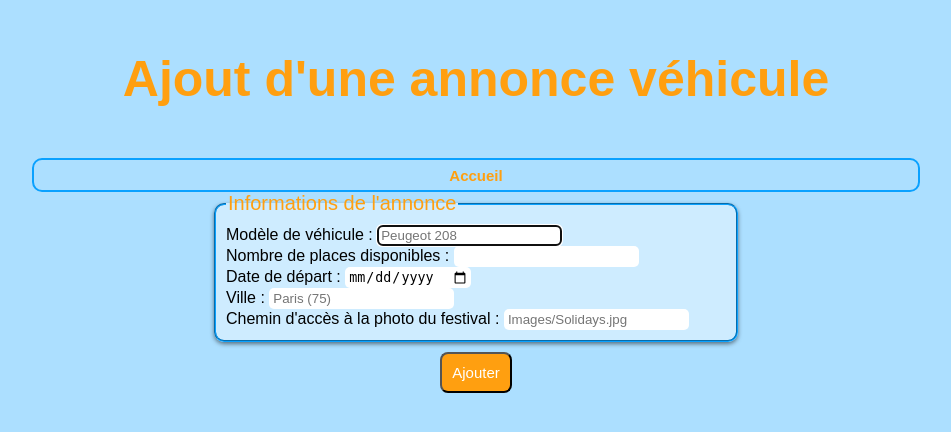
After one commit to evanchr/festivoiturage, a PHP site: page /AjoutVehicule.php in a window 1280 px wide. The commit adds this page. Shown: the top 432 px of the page, without its empty margins (164-1115 px from the left). Run offline with PHP 8.4, Linux system fonts and the light colour scheme.

Commit message:
Nouvelle base

```diff
--- /dev/null
+++ b/AjoutVehicule.php
@@ -0,0 +1,61 @@
+<?php
+session_start();
+
+?>
+
+<!DOCTYPE html>
+<html lang="fr">
+
+<head>
+    <meta charset="utf-8">
+    <link rel="stylesheet" type="text/css" href="Style.php" media="all">
+    <title>Festi'Covoit - Ajout d'un véhicule</title>
+</head>
+
+<body>
+    <h1>Ajout d'une annonce véhicule</h1>
+
+    <div class="menu">
+        <a href="Home.php">
+            <h4>Accueil</h4>
+        </a>
+    </div>
+
+    <form action="ValidationCreationVehicule.php" method="POST">
+        <fieldset>
+            <legend>Informations de l'annonce</legend>
+
+            <label for="type" class="inscription">Modèle de véhicule : </label>
+            <input id="type" type="text" name="nom" minlength="2" placeholder="Peugeot 208" class="champ" value="<?php if (isset($_POST['type'])) echo htmlentities(trim($_POST['type'])); ?>" required autofocus><br>
+
+            <label for="places" class="inscription">Nombre de places disponibles : </label>
+            <input id="places" type="text" name="places" minlength="2" class="champ" value="<?php if (isset($_POST['dateDebut'])) echo htmlentities(trim($_POST['dateDebut'])); ?>" required><br>
+
+            <label for="dateAller" class="inscription">Date de départ : </label>
+            <input id="dateAller" type="date" name="dateFin" minlength="2" class="champ" value="<?php if (isset($_POST['dateFin'])) echo htmlentities(trim($_POST['dateFin'])); ?>" required><br>
+
+            <label for="ville" class="inscription">Ville : </label>
+            <input id="ville" type="text" name="ville" minlength="2" placeholder="Paris (75)" class="champ" value="<?php if (isset($_POST['ville'])) echo htmlentities(trim($_POST['ville'])); ?>" required><br>
+
+            <label for="cheminPhoto" class="inscription"> Chemin d'accès à la photo du festival : </label>
+            <input id="cheminPhoto" type="text" name="cheminPhoto" placeholder="Images/Solidays.jpg" class="champ" value="<?php if (isset($_POST['cheminPhoto'])) echo htmlentities(trim($_POST['cheminPhoto'])); ?>" required><br>
+
+            <?php
+            if (isset($_GET['erreur'])) {
+                if ($_GET['erreur'] == 1) {
+                    echo '<i>Veuillez bien remplir tous les champs</i>';
+                } else if ($_GET['erreur'] == 2) {
+                    echo '<i>Les 2 dates ne correspondent pas, vous ne pouvez pas mettre une date de fin plus tôt que la date de début.</i>';
+                } else if ($_GET['erreur'] == 3) {
+                    echo '<i>Ce festival existe déjà sur Festi\'Covoit</i>';
+                } else if ($_GET['erreur'] == 4) {
+                    echo '<i>Erreur inconnue</i>';
+                }
+            }
+            ?>
+        </fieldset>
+
+        <input class="envoi" type="submit" name="envoyer" value="Ajouter">
+    </form>
+</body>
+</html>
--- a/ModificationFestival.php
+++ b/ModificationFestival.php
@@ -13,7 +13,7 @@ if (!isset($_SESSION['pseudo'])) {
 }
 if (isset($_GET['nom'])){
     try {
-        $pdo = new PDO('mysql:host=localhost;dbname=festicovoit', 'root', 'root');
+        $pdo = new PDO('mysql:servername=localhost;dbname=retxaqbg_festicovoit', 'retxaqbg_evan', 'Evan.Mateo1234');
 
         $pdo->setAttribute(PDO::ATTR_ERRMODE, PDO::ERRMODE_EXCEPTION);
 
--- a/ValidationConnexion.php
+++ b/ValidationConnexion.php
@@ -14,7 +14,7 @@ if (isset($_POST['envoyer'])) {
             header('Location:Connexion.php?erreur=1');
         } else {
             try {
-                $pdo = new PDO('mysql:host=localhost;dbname=festicovoit', 'root', 'root');
+                $pdo = new PDO('mysql:servername=localhost;dbname=retxaqbg_festicovoit', 'retxaqbg_evan', 'Evan.Mateo1234');
 
                 $pdo->setAttribute(PDO::ATTR_ERRMODE, PDO::ERRMODE_EXCEPTION);
 
--- a/ValidationCreationFestival.php
+++ b/ValidationCreationFestival.php
@@ -19,8 +19,7 @@ if (isset($_POST['envoyer'])) {
         header('Location:AjoutFestival.php?erreur=2');
     } else {
         try {
-            $pdo = new PDO('mysql:host=localhost;dbname=festicovoit', 'root', 'root');
-
+            $pdo = new PDO('mysql:servername=localhost;dbname=retxaqbg_festicovoit', 'retxaqbg_evan', 'Evan.Mateo1234');
             $pdo->setAttribute(PDO::ATTR_ERRMODE, PDO::ERRMODE_EXCEPTION);
 
             $festival = new Festival($nom, $dateDebut, $dateFin, $ville, $cheminPhoto);
--- a/ValidationInscription.php
+++ b/ValidationInscription.php
@@ -34,7 +34,7 @@ if (isset($_POST['envoyer'])) {
         }
     } else {
         try {
-            $pdo = new PDO('mysql:host=localhost;dbname=festicovoit', 'root', 'root');
+            $pdo = new PDO('mysql:servername=localhost;dbname=retxaqbg_festicovoit', 'retxaqbg_evan', 'Evan.Mateo1234');
 
             $pdo->setAttribute(PDO::ATTR_ERRMODE, PDO::ERRMODE_EXCEPTION);
 
--- a/ValidationModificationFestival.php
+++ b/ValidationModificationFestival.php
@@ -20,7 +20,7 @@ if (isset($_POST['enregistrer'])) {
     }
     else {
         try {
-            $pdo = new PDO('mysql:host=localhost;dbname=festicovoit', 'root', 'root');
+            $pdo = new PDO('mysql:servername=localhost;dbname=retxaqbg_festicovoit', 'retxaqbg_evan', 'Evan.Mateo1234');
 
             $pdo->setAttribute(PDO::ATTR_ERRMODE, PDO::ERRMODE_EXCEPTION);
 
--- a/ValidationModificationUser.php
+++ b/ValidationModificationUser.php
@@ -23,7 +23,7 @@ if (isset($_POST['enregistrer'])) {
     }
     else {
         try {
-            $pdo = new PDO('mysql:host=localhost;dbname=festicovoit', 'root', 'root');
+            $pdo = new PDO('mysql:servername=localhost;dbname=retxaqbg_festicovoit', 'retxaqbg_evan', 'Evan.Mateo1234');
 
             $pdo->setAttribute(PDO::ATTR_ERRMODE, PDO::ERRMODE_EXCEPTION);
 
--- a/ValidationSuppressionFestival.php
+++ b/ValidationSuppressionFestival.php
@@ -15,7 +15,7 @@ if (isset($_GET['nom'])) {
         exit();
     }
     try {
-        $pdo = new PDO('mysql:host=localhost;dbname=festicovoit', 'root', 'root');
+        $pdo = new PDO('mysql:servername=localhost;dbname=retxaqbg_festicovoit', 'retxaqbg_evan', 'Evan.Mateo1234');
 
         $pdo->setAttribute(PDO::ATTR_ERRMODE, PDO::ERRMODE_EXCEPTION);
 
--- a/ValidationSuppressionUser.php
+++ b/ValidationSuppressionUser.php
@@ -18,7 +18,7 @@ if (isset($_GET['pseudo'])){
     $pseudo = $_SESSION["pseudo"];
 }
 try {
-    $pdo = new PDO('mysql:host=localhost;dbname=festicovoit', 'root', 'root');
+    $pdo = new PDO('mysql:servername=localhost;dbname=retxaqbg_festicovoit', 'retxaqbg_evan', 'Evan.Mateo1234');
 
     $pdo->setAttribute(PDO::ATTR_ERRMODE, PDO::ERRMODE_EXCEPTION);
 
```
Also changed, not shown: DAO/VehiculesDAO.php (+9 -1 lines), Home.php (+6 -1 lines), models/Vehicule.php (+9 -1 lines).
